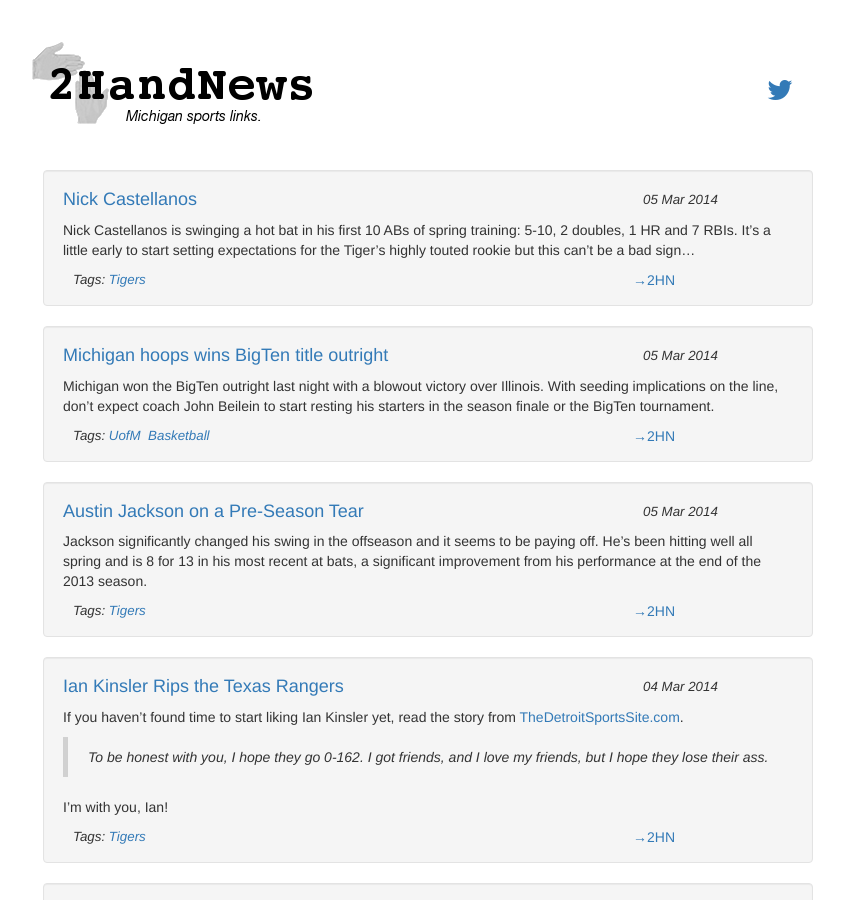
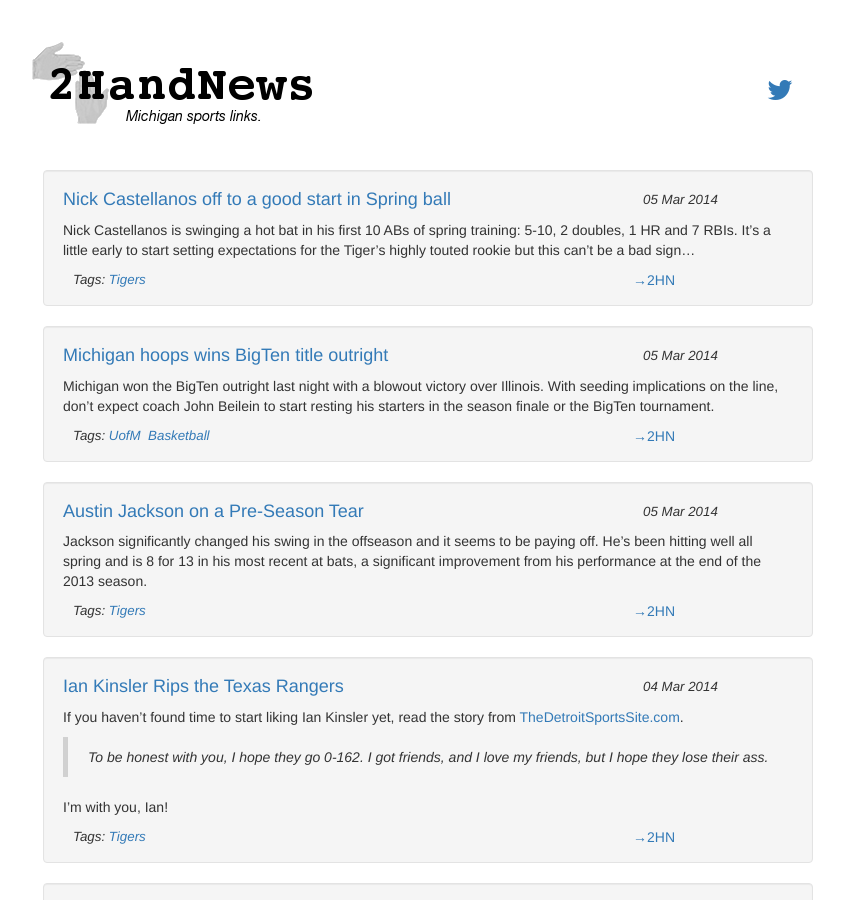
Before and after one commit to aftco/aftco.github.io, a Jekyll site: the page built from index.html, in a window 1280 px wide and 900 px high. Shown: the whole window, without its empty margins (212-1056 px from the left). Built offline with Jekyll 4.4.1, drawn with Linux system fonts in a browser that asks for light colours; nearby versions of some CDN libraries; Markdown is read by kramdown in place of the engine named in the settings; the list of posts is cut into pages by our own code.

Commit message:
Update 2014-03-05-10-34-nick-castellanos.md

```diff
--- a/_posts/2014-03-05-10-34-nick-castellanos.md
+++ b/_posts/2014-03-05-10-34-nick-castellanos.md
@@ -1,6 +1,6 @@
 ---
 layout: post
-title: Nick Castellanos
+title: Nick Castellanos off to a good start in Spring ball
 tags: Tigers
 link: http://detroit.tigers.mlb.com/team/player.jsp?player_id=592206#gameType='S'&sectionType=career&statType=1&season=2014&level='ALL'
 ---
```
